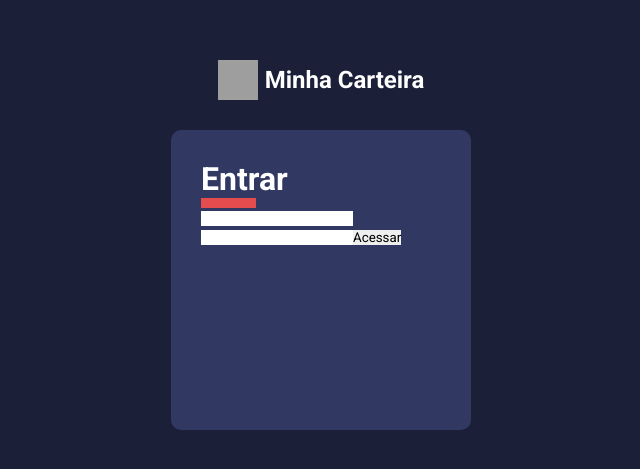
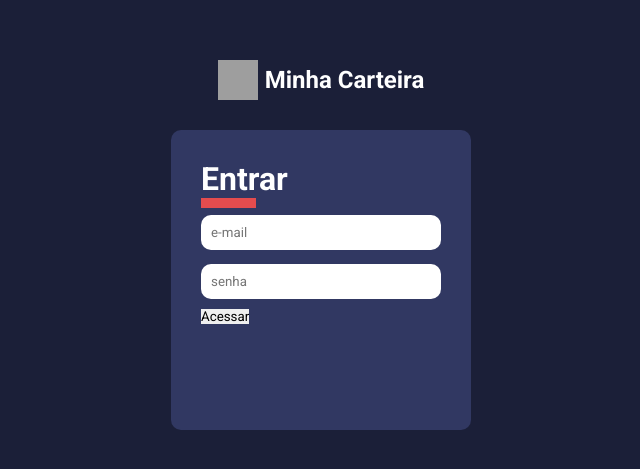
Before and after one commit to luisgbyte/minha-carteira, a React (Create React App) app: page / in a window 1280 px wide. Shown: the part 155-624 px from the top of the page, without its empty margins (319-959 px from the left). Built offline with nearby package versions, Linux system fonts and the light colour scheme; grey boxes are pictures that could not be loaded.

Commit message:
creating the input component

```diff
--- /dev/null
+++ b/src/components/Input/index.tsx
@@ -0,0 +1,15 @@
+import React, {InputHTMLAttributes} from 'react';
+
+import { Container } from './styles';
+
+type IInputProps = InputHTMLAttributes<HTMLInputElement>;
+
+const Input: React.FC<IInputProps> = ({ ...rest }) => {
+  return (
+    <Container {...rest} >
+
+    </Container>
+  );
+}
+
+export default Input;
--- /dev/null
+++ b/src/components/Input/styles.ts
@@ -0,0 +1,10 @@
+import styled from "styled-components";
+
+export const Container = styled.input`
+  width: 100%;
+
+  margin: 7px 0;
+  padding: 10px;
+
+  border-radius: 10px;
+`;
--- a/src/pages/SignIn/index.tsx
+++ b/src/pages/SignIn/index.tsx
@@ -1,6 +1,8 @@
 import React from "react";
 
 import logoImg from "../../assets/Logo.svg";
+
+import Input from "../../components/Input";
 
 import { Container, Logo, Form, FormTitle } from "./styles";
 
@@ -12,11 +14,12 @@ const SignIn: React.FC = () => {
         <h2>Minha Carteira</h2>
       </Logo>
 
-      <Form>
+      <Form onSubmit={() => {}}>
         <FormTitle>Entrar</FormTitle>
 
-        <input type="text"></input>
-        <input type="text"></input>
+        <Input type="email" required placeholder="e-mail" />
+        <Input type="password" required placeholder="senha" />
+
         <button type="submit">Acessar</button>
       </Form>
     </Container>
```
